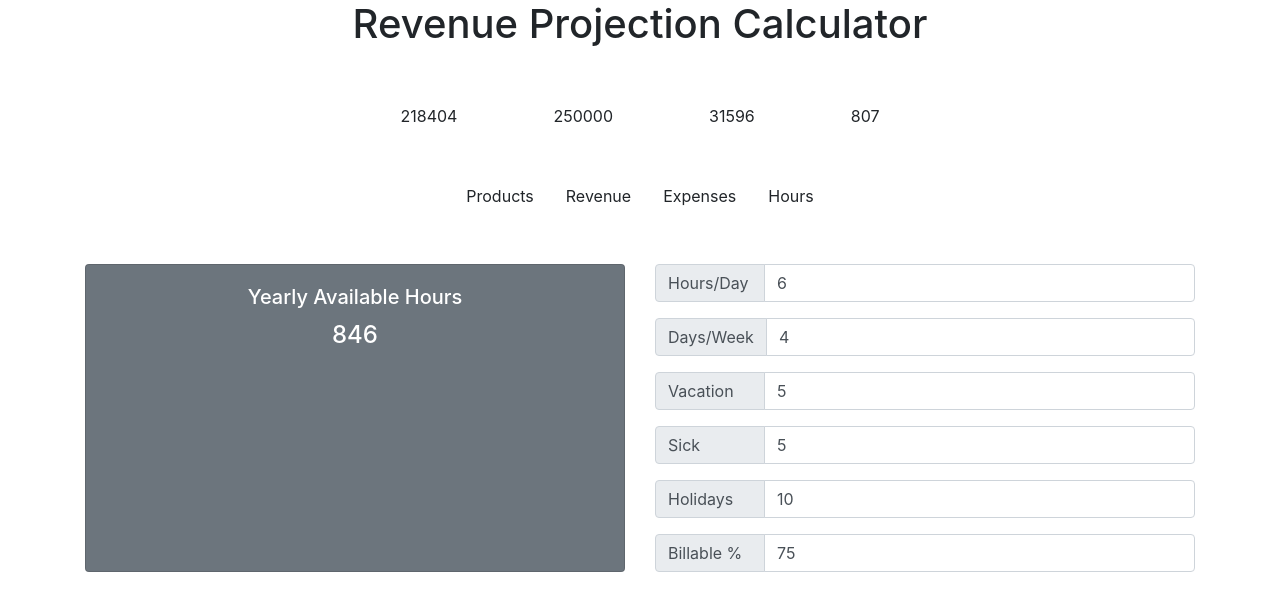
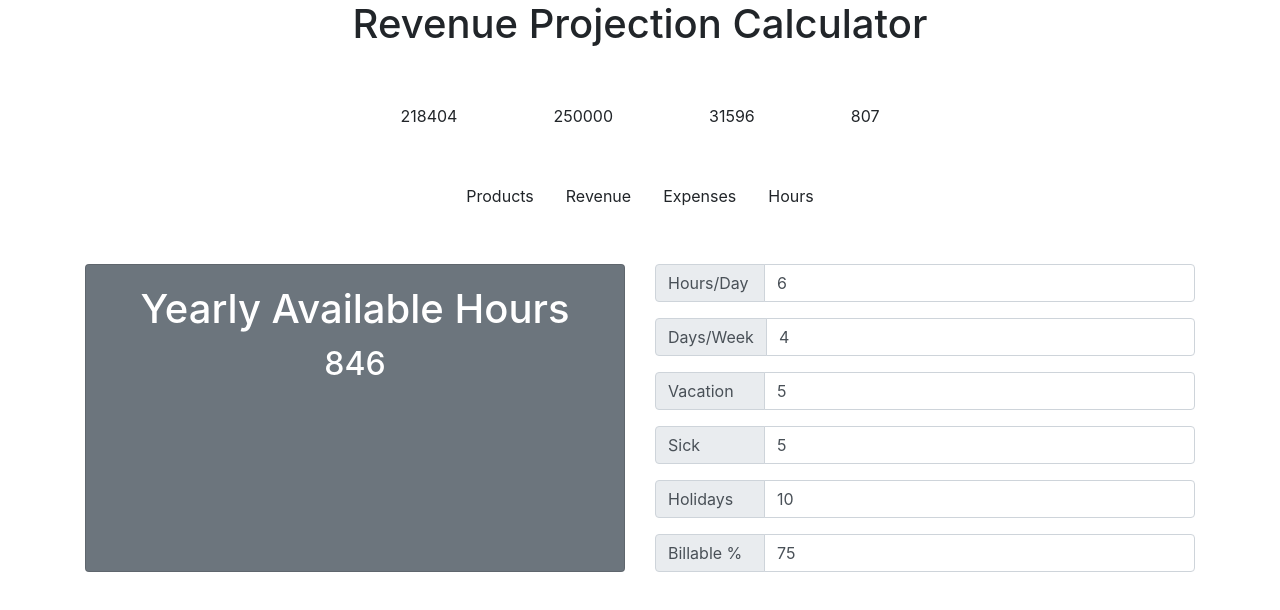
Before and after one commit to SSelke/revenue-calculator-redux, a React app: page / in a window 1280 px wide. Both pictures are taken after a click on the element "Hours". Shown: the top 610 px of the page. Built offline with nearby package versions, Linux system fonts and the light colour scheme.

Commit message:
Update Hours

```diff
--- a/package.json
+++ b/package.json
@@ -40,6 +40,7 @@
     "postcss-safe-parser": "4.0.1",
     "react": "^16.5.2",
     "react-app-polyfill": "^0.1.3",
+    "react-circular-progressbar": "^1.0.0",
     "react-dev-utils": "^6.0.4",
     "react-dom": "^16.5.2",
     "react-redux": "^5.0.7",
--- a/src/containers/tabs/hours/hours.js
+++ b/src/containers/tabs/hours/hours.js
@@ -1,6 +1,7 @@
 import React, { Component } from 'react';
 import HoursInput from '../../../components/tables/hours/hours';
 import { connect } from 'react-redux';
+
 
 
 class product extends Component {
@@ -25,8 +26,8 @@ class product extends Component {
                         <div className="col-sm-6 mb-3">
                             <div className="card text-white bg-secondary mb-3 ml-auto mr-auto h-100">
                                 <div className="card-body">
-                                    <h5 className="card-title">Yearly Available Hours</h5>
-                                    <h4>{this.getTotalHours()}</h4>
+                                    <h1 className="card-title">Yearly Available Hours</h1>
+                                    <h2>{this.getTotalHours()}</h2>
                                 </div>
                             </div>
                         </div>
--- a/src/index.css
+++ b/src/index.css
@@ -24,13 +24,3 @@ input {
 select {
   min-width: 180px;
 }
-
-#container {
-    width: 100px;
-    height: 100px;
-}
-
-#container > svg {
-    width: 100%;
-    display: block;
-}
```
Also changed, not shown: 1 other file (tests, documents, lock files or other folders).
